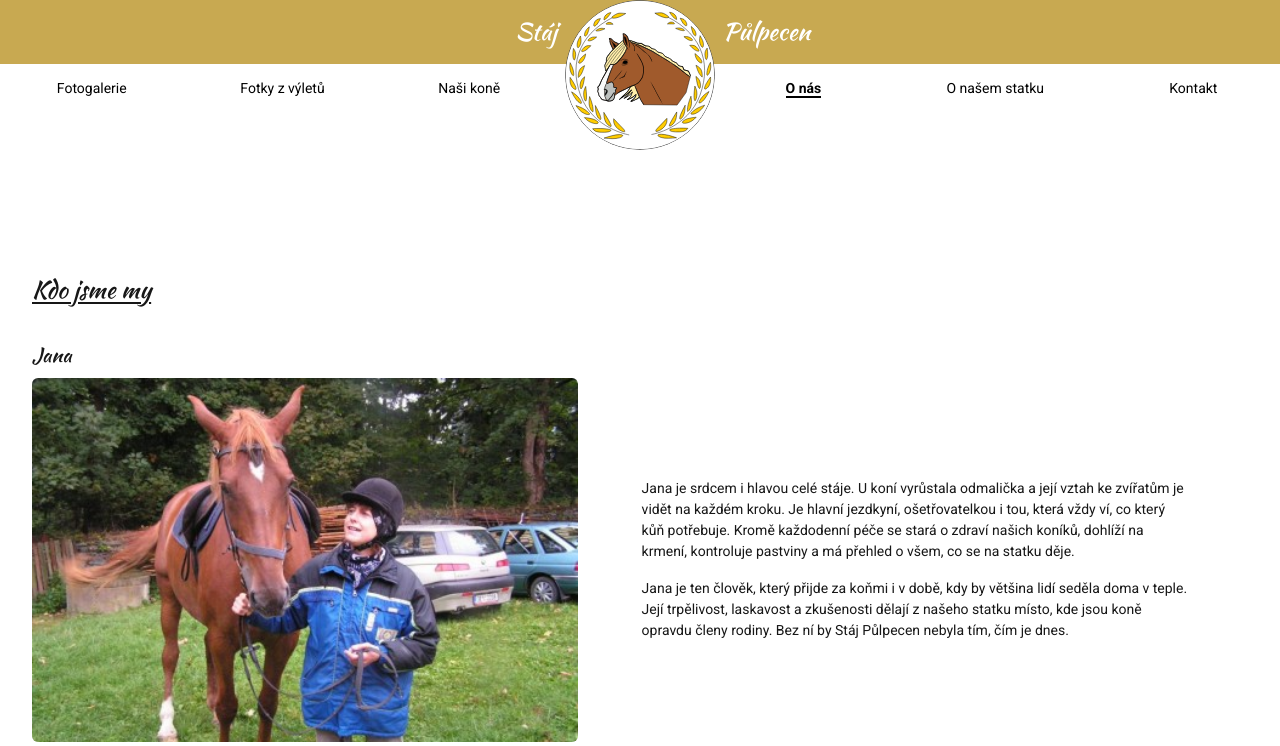
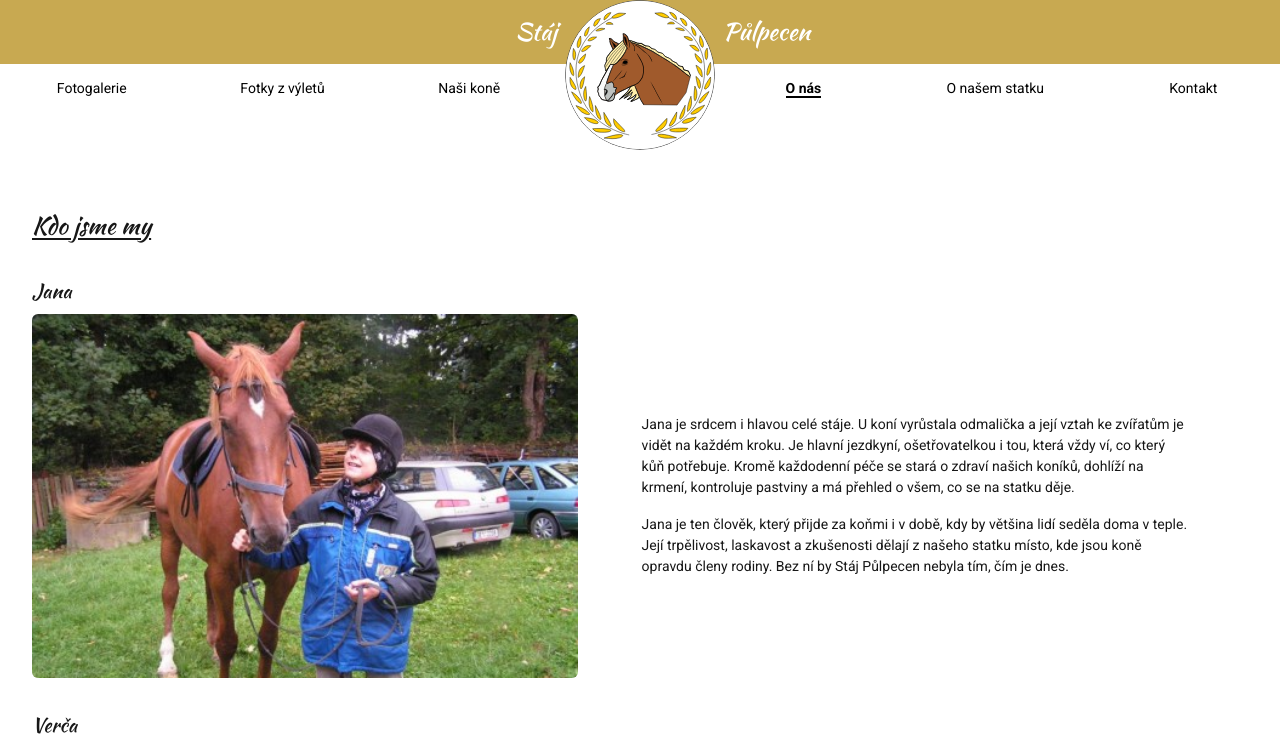
Before and after one commit to jan-blaska/homestead-pulpecen-website, a Next.js app: page /about-us in a window 1280 px wide. Shown: the top 746 px of the page. Built offline with nearby package versions, Linux system fonts and the light colour scheme.

Commit message:
refactor: margin top for pages

```diff
--- a/src/app/about-our-homestead/page.tsx
+++ b/src/app/about-our-homestead/page.tsx
@@ -34,7 +34,7 @@ const AboutOurHomestead = () => {
   return (
     <main className='flex flex-col items-center'>
 
-      <h1 className='mt-16 mb-8 w-[95%] md:max-w-7xl text-left'>
+      <h1 className='mt-12 md:mt-24 mb-8 w-[95%] md:max-w-7xl text-left'>
         Rodinný statek, kde koně jsou součástí rodiny
       </h1>
 
--- a/src/app/about-us/page.tsx
+++ b/src/app/about-us/page.tsx
@@ -30,9 +30,9 @@ export const metadata: Metadata = {
 
 const AboutUs = () => {
   return (
-    <main className='mx-auto flex flex-col items-stretch w-[95%] md:max-w-7xl mt-24'>
+    <main className='mx-auto flex flex-col items-stretch w-[95%] md:max-w-7xl'>
 
-      <h1 className='mt-16 mb-8 w-[95%] md:max-w-7xl text-left'>
+      <h1 className='mt-12 md:mt-24 mb-8 w-[95%] md:max-w-7xl text-left'>
         Kdo jsme my
       </h1>
 
```
Also changed, not shown: public/our-horses/pusa.JPG (deleted).
